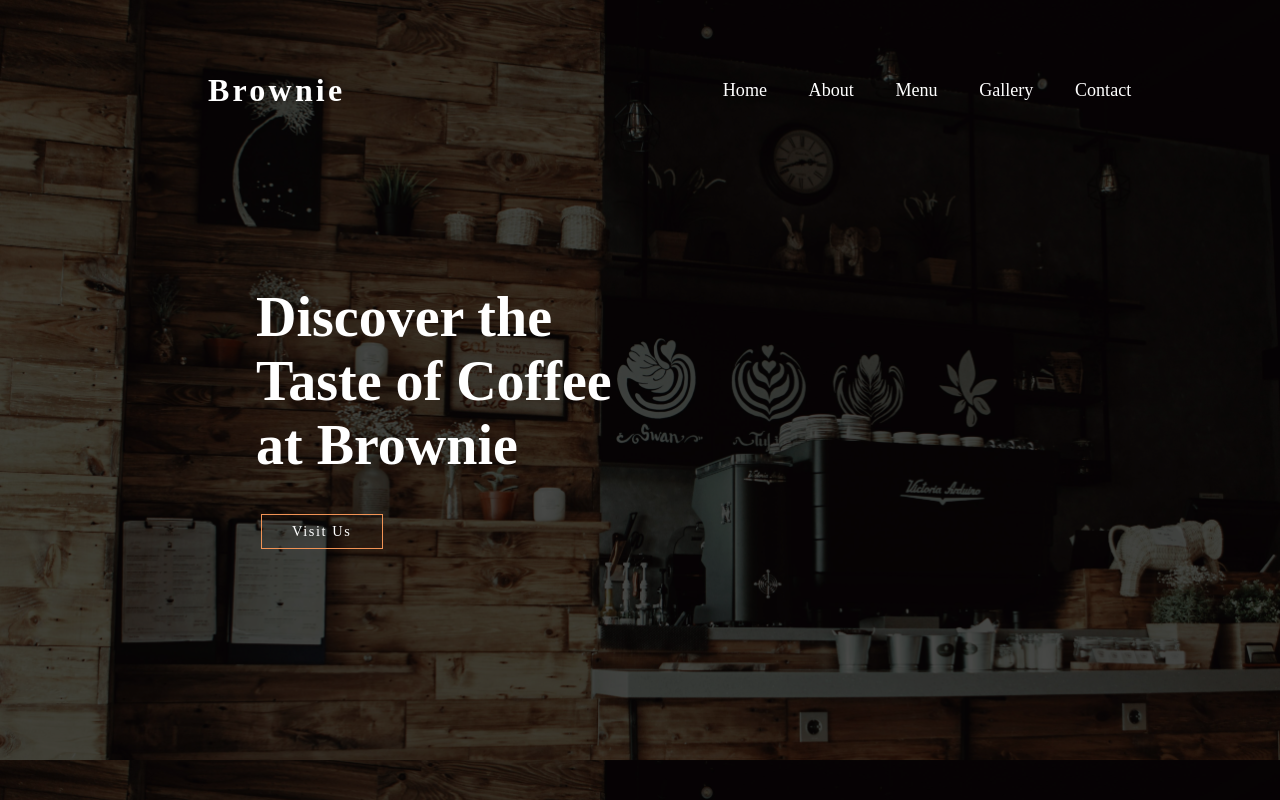
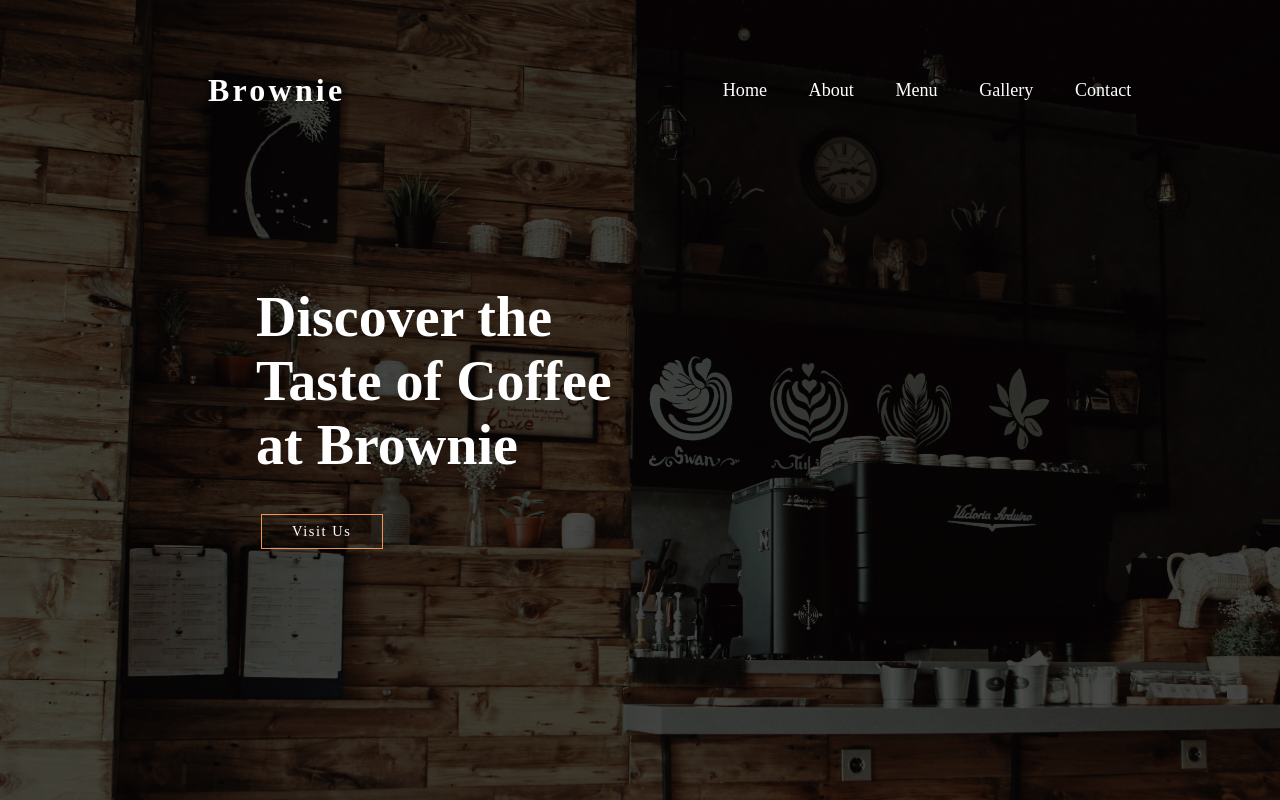
Before and after one commit to Binada-SH/React_coffee_shop_website, a React (Vite) app in the folder coffee_shop/Coffee_Shop/: page / in a window 1280 px wide. Built offline with nearby package versions, Linux system fonts and the light colour scheme.

Commit message:
Website Background Image Scroll Issue Solved

```diff
--- a/coffee_shop/Coffee_Shop/src/App.css
+++ b/coffee_shop/Coffee_Shop/src/App.css
@@ -1,12 +1,15 @@
-body {
+.app {
+    margin: 0;
+    padding: 0;
+
+}
+
+.hero {
+    height: 100vh;
     background-image: linear-gradient(rgba(0,0,0,0.7), rgba(0,0,0,0.7)), url(assets/coffee.jpg);
     background-size: cover;
     background-attachment: scroll;
     overflow-x: hidden;
-}
-
-.container {
-    height: 0vh;
     align-items: center;
     justify-content: space-between;
 }
--- a/coffee_shop/Coffee_Shop/src/App.jsx
+++ b/coffee_shop/Coffee_Shop/src/App.jsx
@@ -2,20 +2,27 @@ import React from 'react';
 import './App.css';
 import Navbar from './Components/navbar/navbar';
 import Cta_btn from './Components/cta_btn/cta_btn';
+import About from './Components/about/about';
+import './assets/coffee.jpg';
 
 const App = () => {
   return (
-    <div className= 'container'>
-      <div className="nav">
-        <Navbar/>
-      </div>
-      <div className= 'hero_title'>
+    <div className= 'app'>
+      <section className= 'hero'>
+      <Navbar/>
+        <div className= 'hero_title'>
         <h1>Discover the <br/>Taste of Coffee <br/>at Brownie</h1>
       </div>
-      <div className="cta">
+      <div className= "cta">
         <Cta_btn/>
       </div>
+    </section>
+
+    <section className= "about">
+        <About/>
+      </section>
     </div>
+
 
   )
 }
```
